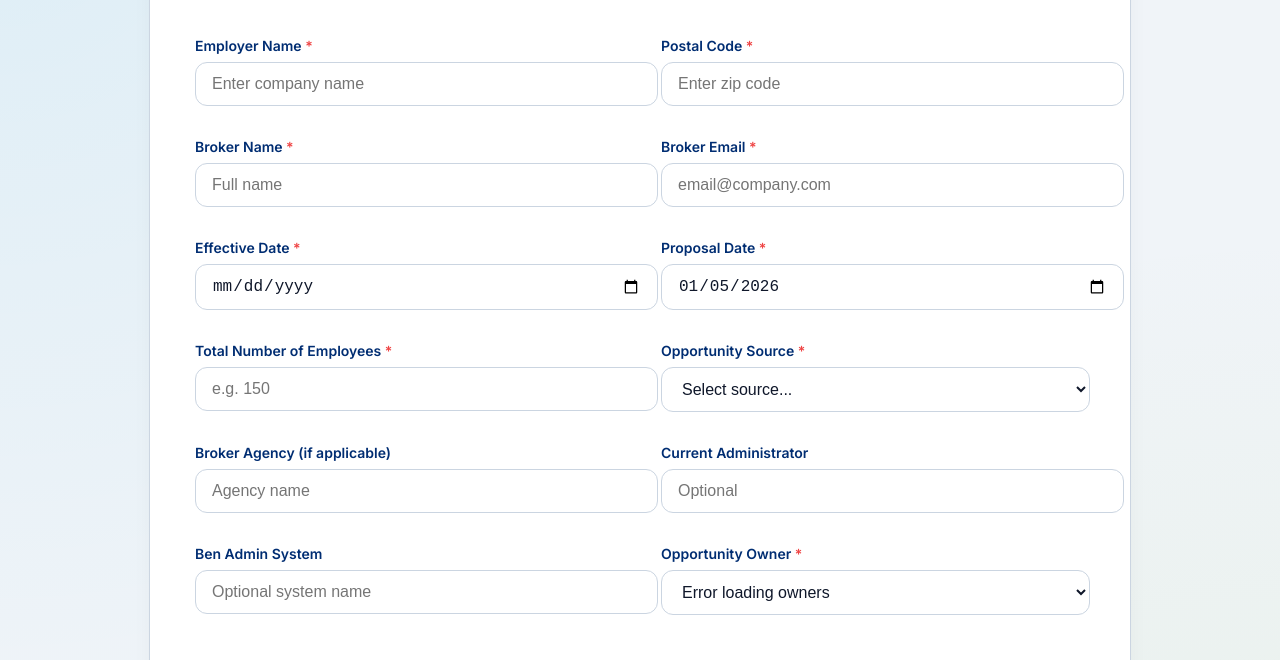
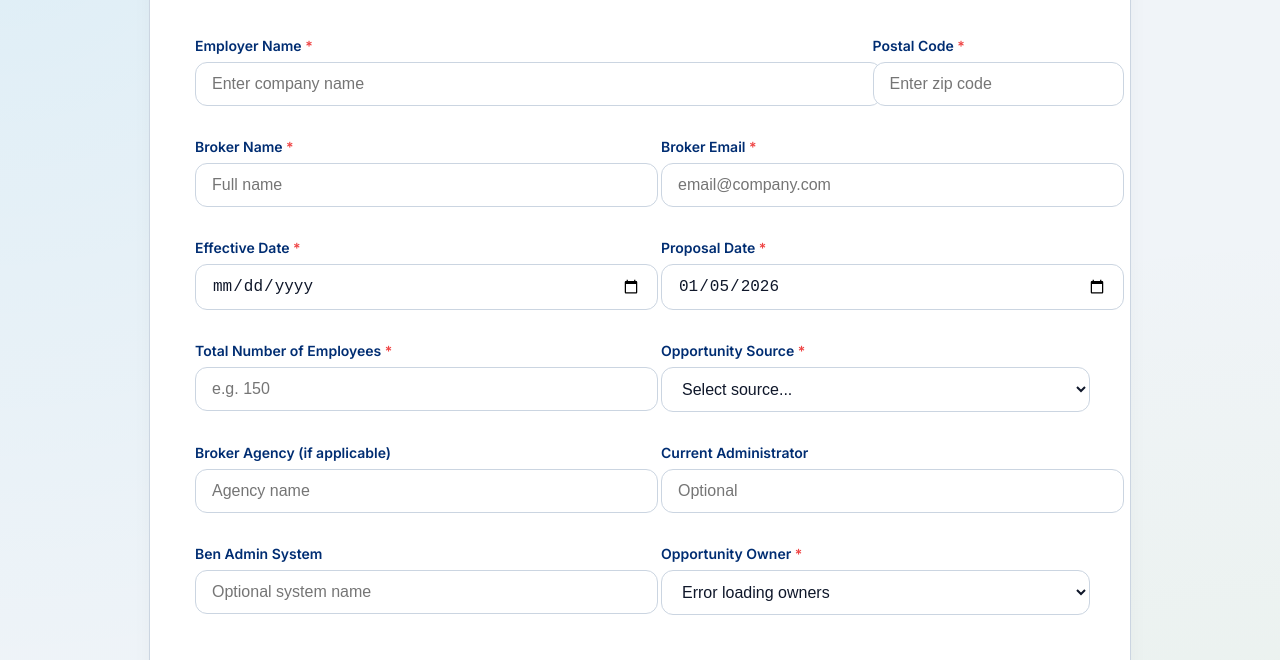
Before and after one commit to bacquisto-ns/ns-proposal-generator, a website: page public/index.html in a window 1280 px wide. Shown: the part 131-791 px from the top of the page. Drawn offline with nearby package versions, Linux system fonts and the light colour scheme; no server answers.

Commit message:
Fix: Restore layout for Employer Name/Postal Code, fix Sales Person extraction, add logging

```diff
--- a/functions/index.js
+++ b/functions/index.js
@@ -363,8 +363,11 @@ app.post('/api/create-opportunity', async (req, res) => {
     try {
         const apiKey = ghlApiKey.value();
         const headers = getHeaders(apiKey);
+        console.log('--- Processing New Opportunity Request (Prod) ---');
+        console.log('Request Payload:', JSON.stringify(req.body, null, 2));
         const data = req.body;
         const locationId = data.locationId;
+
 
         // Contact Logic
         let contactId = data.contactId;
--- a/public/ghl-api.js
+++ b/public/ghl-api.js
@@ -451,7 +451,11 @@ document.getElementById('opportunityForm').addEventListener('submit', async (e)
         locationId: CONFIG.locationId,
         source: source, // Standard GHL Source Field
         assignedTo: data.assignedTo, // Add selected owner
-        assignedToName: document.getElementById('assignedTo').options[document.getElementById('assignedTo').selectedIndex].text, // Add owner name for email
+        assignedToName: (() => {
+            const el = document.getElementById('assignedTo');
+            return el && el.selectedIndex >= 0 ? el.options[el.selectedIndex].text : 'N/A';
+        })(),
+
 
         monetaryValue: yearlyTotalEl ? parseFloat(yearlyTotalEl.textContent.replace('$', '')) : 0, // Map to Opportunity Value (Yearly)
         contact: {
--- a/public/index.html
+++ b/public/index.html
@@ -29,15 +29,22 @@
                 <div class="form-grid">
                     <!-- Opportunity Information -->
                     <!-- Employer Name and Postal Code Split Row -->
-                    <div class="form-group">
-                        <label for="employerName" class="required">Employer Name</label>
-                        <input type="text" id="employerName" name="employerName" placeholder="Enter company name"
-                            required>
+                    <!-- Employer Name and Postal Code Split Row -->
+                    <div class="form-group full-width">
+                        <div class="form-row-split">
+                            <div class="form-group flex-3" style="margin-left: 0;">
+                                <label for="employerName" class="required">Employer Name</label>
+                                <input type="text" id="employerName" name="employerName"
+                                    placeholder="Enter company name" required>
+                            </div>
+                            <div class="form-group flex-1">
+                                <label for="postalCode" class="required">Postal Code</label>
+                                <input type="text" id="postalCode" name="postalCode" placeholder="Enter zip code"
+                                    required>
+                            </div>
+                        </div>
                     </div>
-                    <div class="form-group">
-                        <label for="postalCode" class="required">Postal Code</label>
-                        <input type="text" id="postalCode" name="postalCode" placeholder="Enter zip code" required>
-                    </div>
+
 
                     <div class="form-group">
                         <label for="brokerName" class="required">Broker Name</label>
--- a/server.js
+++ b/server.js
@@ -420,8 +420,10 @@ app.get('/api/contacts', async (req, res) => {
 app.post('/api/create-opportunity', async (req, res) => {
     try {
         console.log('--- Processing New Opportunity Request ---');
+        console.log('Request Payload:', JSON.stringify(req.body, null, 2));
         const data = req.body;
         const locationId = data.locationId;
+
 
         // 1. Create/Find Contact
         let contactId = data.contactId;
```
